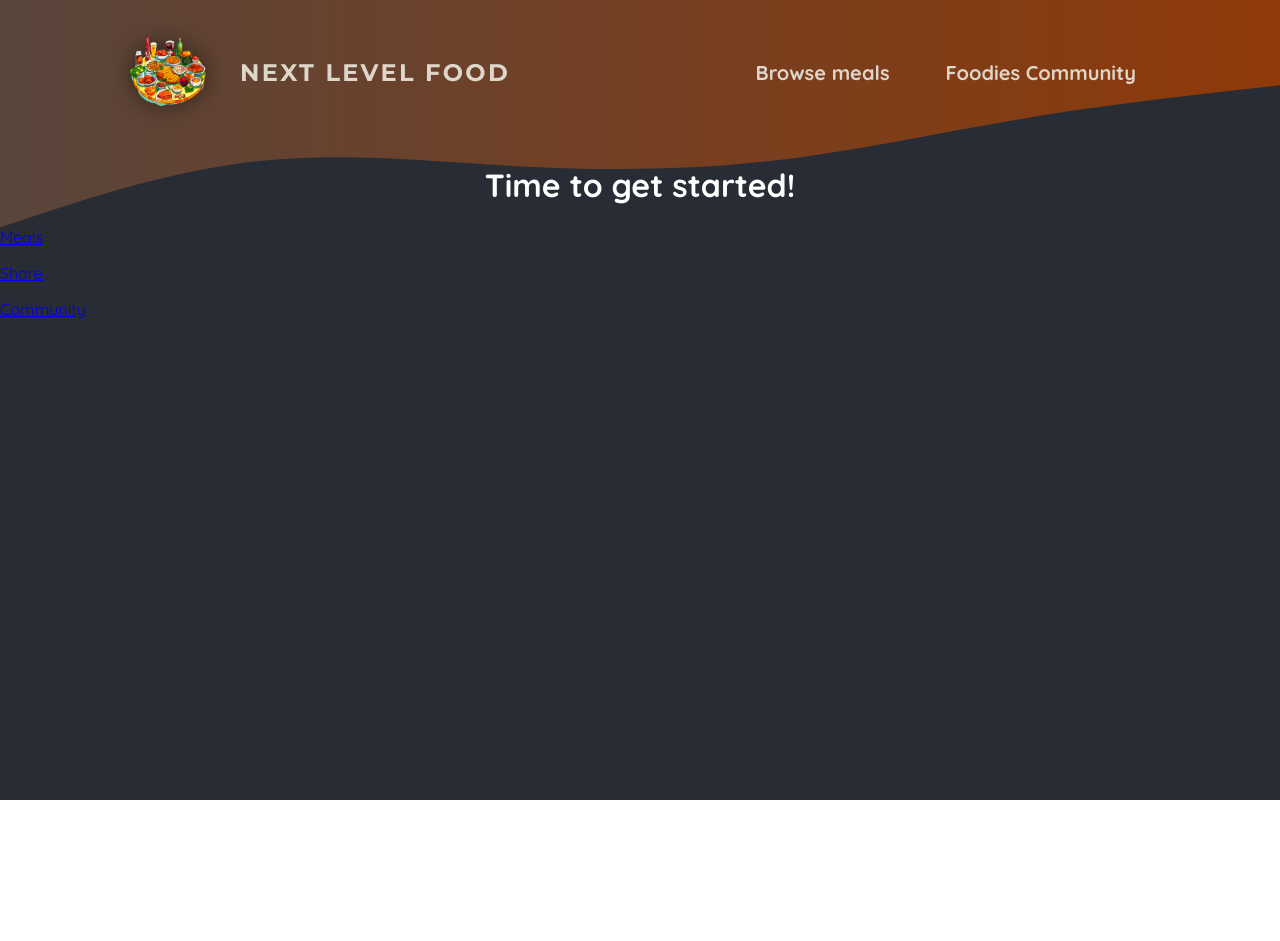
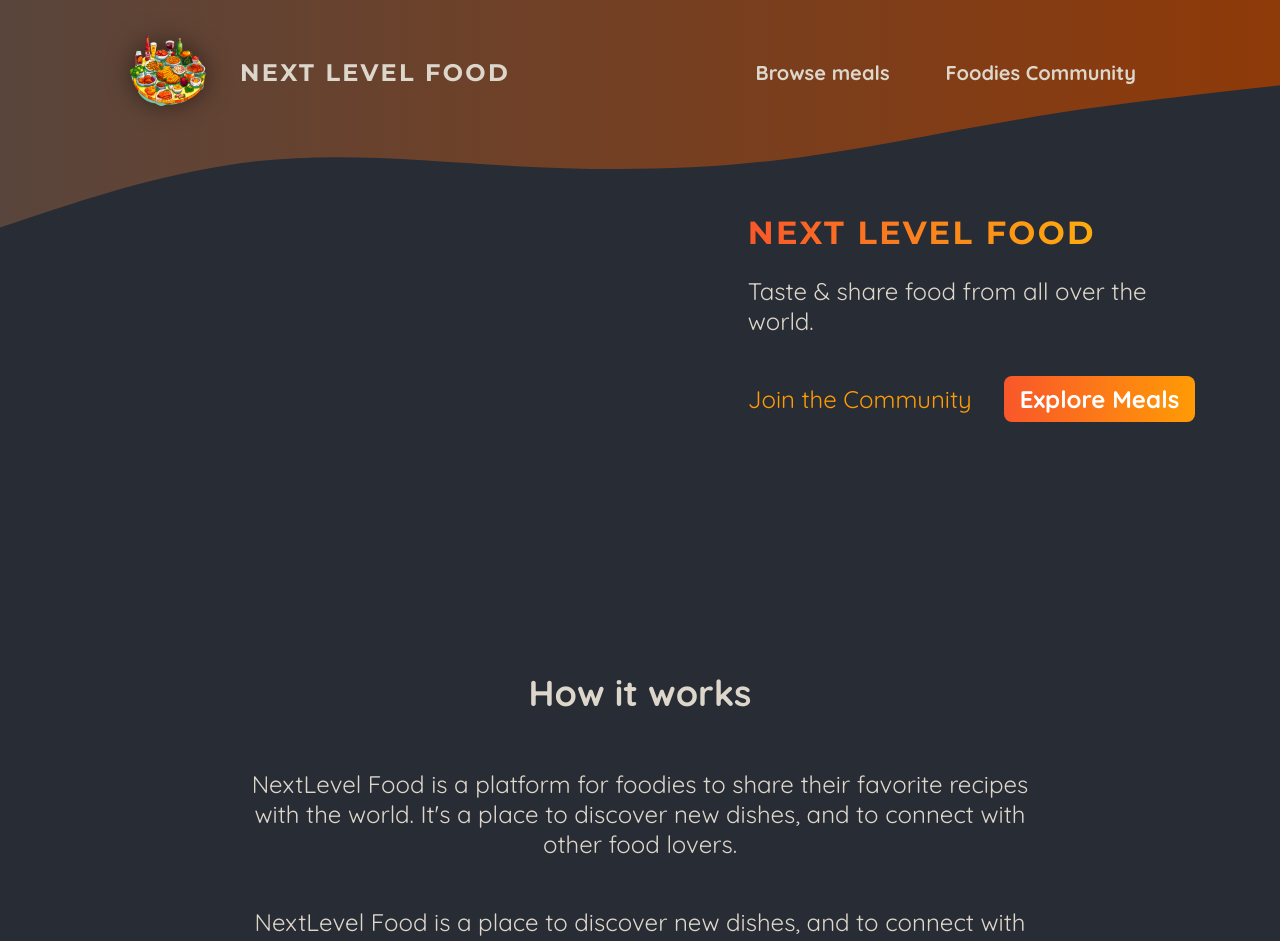
Before and after one commit to b-antonenko/foodies-nextjs, a Next.js app: page / in a window 1280 px wide. Shown: the top 941 px of the page. Before the commit the page ends 800 px from the top, so only its background shows below. Built offline with nearby package versions, Linux system fonts and the light colour scheme.

Commit message:
Starting page content

```diff
--- a/app/globals.css
+++ b/app/globals.css
@@ -11,12 +11,6 @@
 body {
   margin: 0;
   background: radial-gradient(#282c34, #282c34);
-}
-
-svg {
-  display: block;
-  width: 100%;
-  height: auto;
 }
 
 .not-found,
--- a/app/page.js
+++ b/app/page.js
@@ -1,20 +1,51 @@
 import Link from "next/link";
+import classes from './page.module.css';
 
 export default function Home() {
   return (
+    <>
+      <header className={classes.header}>
+        <div className={classes.slideshow}>
+
+        </div>
+        <div>
+          <div className={classes.hero}>
+              <h1>Next level food</h1>
+              <p>Taste & share food from all over the world.</p>
+          </div>
+          <div className={classes.cta}>
+              <Link href="/community">Join the Community</Link>
+              <Link href="/meals">Explore Meals</Link>
+          </div>
+        </div>
+      </header>
       <main>
-      <h1 style={{ color: 'white', textAlign: 'center' }}>
-        Time to get started!
-      </h1>
+        <section className={classes.section}>
+          <h2>How it works</h2>
           <p>
-        <Link href="/meals">Meals</Link>
+            NextLevel Food is a platform for foodies to share their favorite
+            recipes with the world. It&apos;s a place to discover new dishes, and to
+            connect with other food lovers.
           </p>
           <p>
-        <Link href="/meals/share">Share</Link>
+            NextLevel Food is a place to discover new dishes, and to connect
+            with other food lovers.
+          </p>
+        </section>
+
+        <section className={classes.section}>
+          <h2>Why NextLevel Food?</h2>
+          <p>
+            NextLevel Food is a platform for foodies to share their favorite
+            recipes with the world. It&apos;s a place to discover new dishes, and to
+            connect with other food lovers.
           </p>
           <p>
-        <Link href="/community">Community</Link>
+            NextLevel Food is a place to discover new dishes, and to connect
+            with other food lovers.
           </p>
+        </section>
       </main>
+    </>
   );
 }
--- /dev/null
+++ b/app/page.module.css
@@ -0,0 +1,75 @@
+.header {
+    display: flex;
+    gap: 3rem;
+    margin: 3rem auto;
+    width: 90%;
+    max-width: 75rem;
+  }
+
+  .slideshow {
+    width: 40rem;
+    height: 25rem;
+  }
+
+  .hero {
+    color: #ddd6cb;
+    font-size: 1.5rem;
+  }
+
+  .hero h1 {
+    font-size: 2rem;
+    font-weight: bold;
+    font-family: 'Montserrat', sans-serif;
+    letter-spacing: 0.15rem;
+    text-transform: uppercase;
+    background: linear-gradient(90deg, #f9572a, #ffc905);
+    background-clip: text;
+    -webkit-background-clip: text;
+    -webkit-text-fill-color: transparent;
+  }
+
+  .cta {
+    font-size: 1.5rem;
+    display: flex;
+    gap: 1rem;
+  }
+
+  .cta a {
+    display: inline-block;
+    margin-top: 1rem;
+    padding: 0.5rem 1rem;
+    border-radius: 0.5rem;
+    background: linear-gradient(90deg, #f9572a, #ff9b05);
+    color: #ffffff;
+    font-weight: bold;
+    text-decoration: none;
+  }
+
+  .cta a:hover,
+  .cta a:active {
+    background: linear-gradient(90deg, #fd4715, #f9b241);
+  }
+
+  .cta a:first-child {
+    background: transparent;
+    font-weight: normal;
+    color: #ff9b05;
+    padding-left: 0;
+  }
+
+  .cta a:first-child:hover,
+  .cta a:first-child:active {
+    background: transparent;
+    color: #f9b241;
+  }
+
+  .section {
+    display: flex;
+    flex-direction: column;
+    color: #ddd6cb;
+    font-size: 1.5rem;
+    max-width: 50rem;
+    width: 90%;
+    margin: 2rem auto;
+    text-align: center;
+  }
```
Lines whose indentation alone changed are shown as unchanged.
